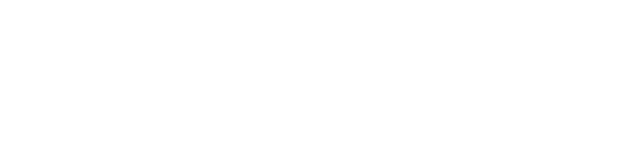
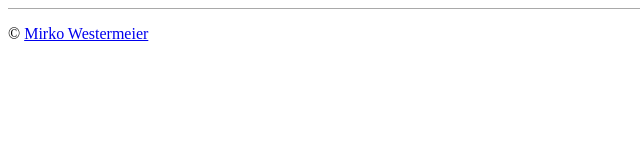
Before and after one commit to memowe/2048, a plain HTML site: page index.html in a window 1280 px wide. Shown: the whole page, without its empty margins (0-640 px from the left). Drawn offline with Linux system fonts and the light colour scheme.

Commit message:
Add simple footer

```diff
--- a/index.html
+++ b/index.html
@@ -3,7 +3,11 @@
     <head>
         <meta charset="utf-8"/>
         <title>2048</title>
+        <link rel="stylesheet" href="style.css">
     </head>
     <body>
+        <footer>
+            <p>&copy; <a href="https://mirko.westermeier.de/">Mirko Westermeier</a></p>
+        </footer>
     </body>
 </html>
--- /dev/null
+++ b/style.css
@@ -0,0 +1,3 @@
+footer {
+    border-top: thin solid darkgray;
+}
```
